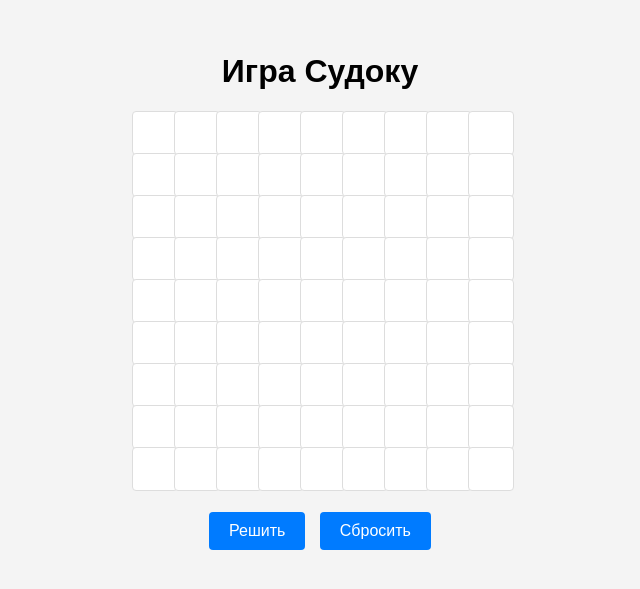
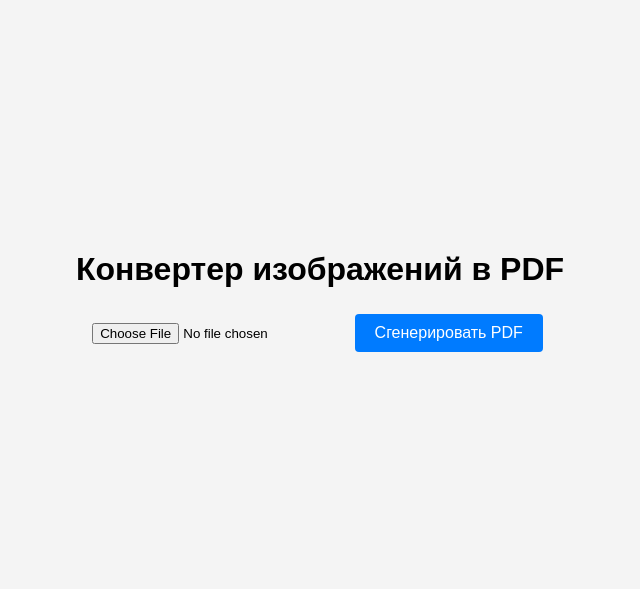
Before and after one commit to Timmy-personal/test.Timmy-personal, a plain HTML site: page index.html in a window 1280 px wide. Shown: the part 107-696 px from the top of the page, without its empty margins (320-960 px from the left). Drawn offline with Linux system fonts and the light colour scheme.

Commit message:
index.html

```diff
--- a/index.html
+++ b/index.html
@@ -3,16 +3,17 @@
 <head>
     <meta charset="UTF-8">
     <meta name="viewport" content="width=device-width, initial-scale=1.0">
-    <title>Судоку</title>
+    <title>Конвертер изображений в PDF</title>
     <link rel="stylesheet" href="styles.css">
 </head>
 <body>
     <div class="container">
-        <h1>Игра Судоку</h1>
-        <div id="sudoku-grid" class="grid"></div>
-        <button id="solve-button">Решить</button>
-        <button id="reset-button">Сбросить</button>
+        <h1>Конвертер изображений в PDF</h1>
+        <input type="file" id="fileInput" accept="image/*">
+        <button id="convertButton">Сгенерировать PDF</button>
+        <a id="downloadLink" style="display: none;">Скачать PDF</a>
     </div>
-    <script src="script.js"></script>
+    <script src="https://cdnjs.cloudflare.com/ajax/libs/pdf-lib/1.17.1/pdf-lib.min.js"></script>
+    <script src="scripts.js"></script>
 </body>
 </html>
```
